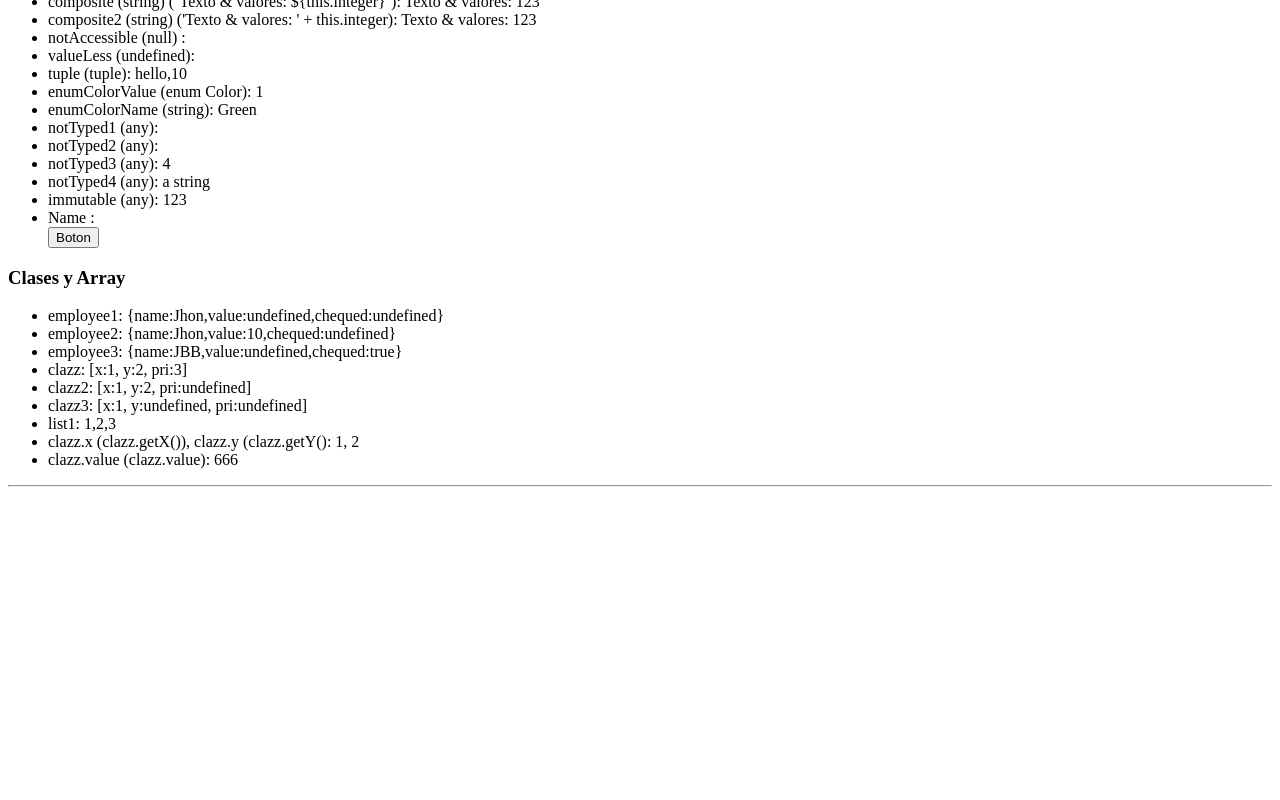
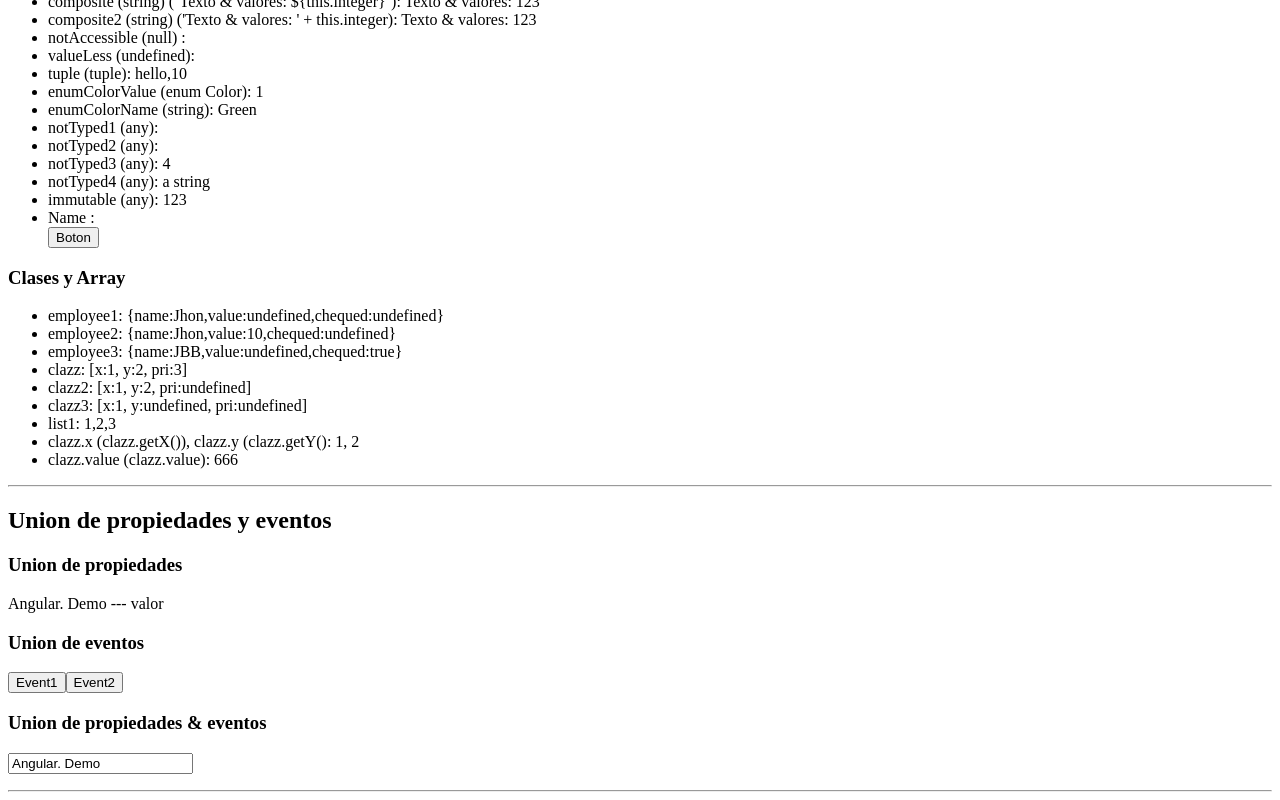
Before and after one commit to js-rom/fenw-angular-demo, an Angular app: page / in a window 1280 px wide. Shown: the part 345-1145 px from the top of the page. Before the commit the page ends 840 px from the top, so only its background shows below. Built offline with nearby package versions, Linux system fonts and the light colour scheme.

Commit message:
add binding component

```diff
--- a/angular.json
+++ b/angular.json
@@ -92,5 +92,8 @@
         }
       }
     }
+  },
+  "cli": {
+    "analytics": false
   }
 }
--- a/src/app/app.component.html
+++ b/src/app/app.component.html
@@ -7,3 +7,8 @@
 <app-typescript></app-typescript>
 
 <hr>
+
+<h2>Union de propiedades y eventos</h2>
+<app-binding></app-binding>
+
+<hr>
--- /dev/null
+++ b/src/app/binding/binding.component.html
@@ -0,0 +1,11 @@
+<h3>Union de propiedades</h3>
+<p [title]="title">{{title}} --- {{getValue()}}</p>
+<h3>Union de eventos</h3>
+<button (click)="event('Botón Pulsado')">
+  Event1
+</button>
+<button (mouseover)="event2($event)">
+  Event2
+</button>
+<h3>Union de propiedades & eventos</h3>
+<p><input type="text" [(ngModel)]="title"></p>
--- /dev/null
+++ b/src/app/binding/binding.component.ts
@@ -0,0 +1,21 @@
+import { Component } from '@angular/core';
+import { FormsModule } from '@angular/forms';
+
+@Component({
+  selector: 'app-binding',
+  imports: [FormsModule],
+  templateUrl: './binding.component.html',
+  styleUrl: './binding.component.css'
+})
+export class BindingComponent {
+  title = 'Angular. Demo';
+  getValue(): string {
+    return 'valor';
+  }
+  event(title: string) {
+    this.title = title;
+  }
+  event2(msg: any) {
+    alert(msg);
+  }
+}
```
Also changed, not shown: src/app/app.component.ts (+5 -2 lines), src/app/binding/binding.component.css (added), 1 other file (tests, documents, lock files or other folders).
